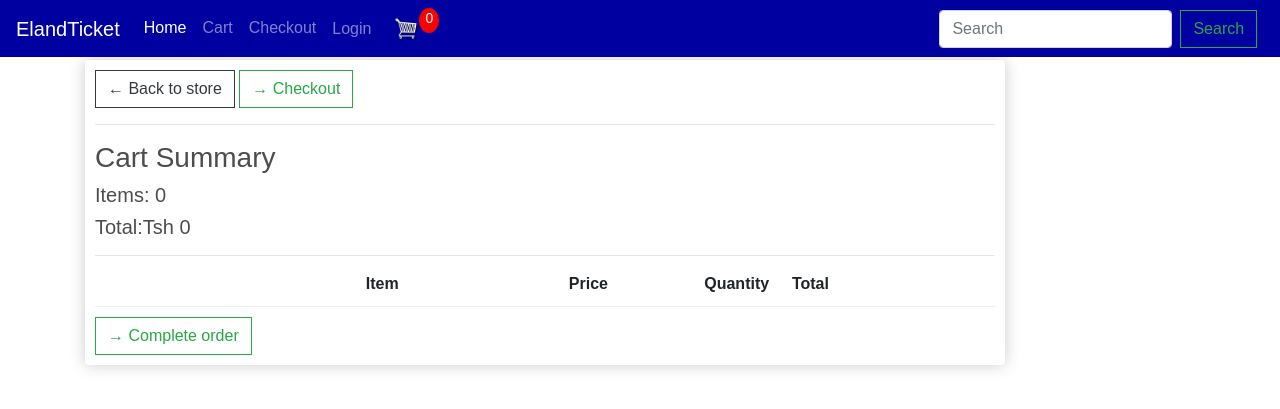
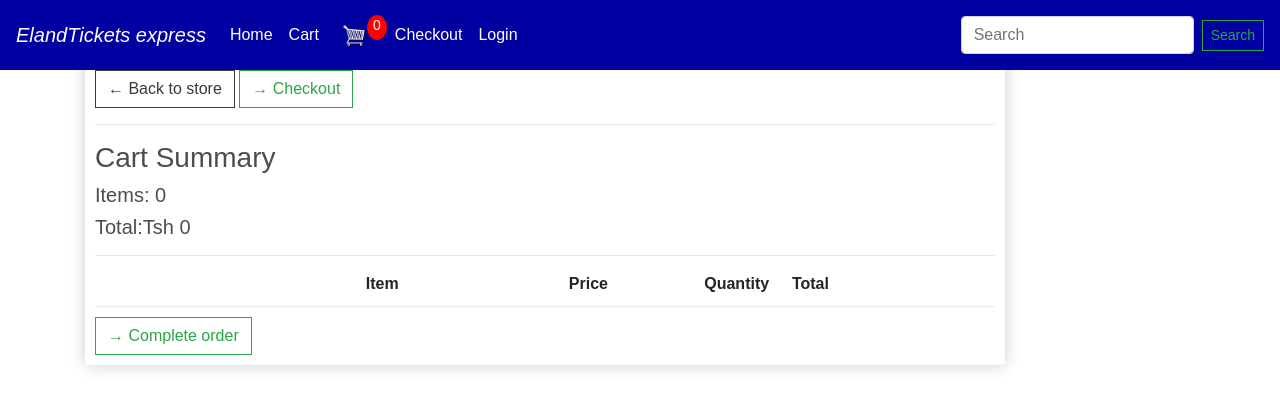
Before and after one commit to SundayJoshua/ecommerce, a Django app: page /cart/ in a window 1280 px wide. Shown: the top 409 px of the page. Run offline with Django 3.2, Linux system fonts and the light colour scheme; some libraries are stand-ins or nearby versions.

Commit message:
first commit

```diff
--- a/store/templates/store/base.html
+++ b/store/templates/store/base.html
@@ -86,8 +86,10 @@
 <body>
 
    <header>
-   <nav class="navbar navbar-expand-md navbar-dark bg-dark text-align-right fixed-top">
-  <a class="navbar-brand" href="{% url 'store' %}">ElandTicket</a>
+    <nav class="navbar navbar-expand-md navbar-dark bg-dark  fixed-top">
+      <div>
+      <a class="navbar-brand" href="{% url 'store' %}"><i>ElandTickets express</i></a>
+      </div>
       <button class="navbar-toggler" type="button" data-toggle="collapse" data-target="#navbarsExample04" aria-controls="navbarsExample04" aria-expanded="false" aria-label="Toggle navigation">
         <span class="navbar-toggler-icon"></span>
       </button>
@@ -97,31 +99,31 @@
           <li class="nav-item active">
             <a class="nav-link" href="{% url 'store' %}">Home <span class="sr-only">(current)</span></a>
           </li>
-      <li class="nav-item">
-        <a class="nav-link" href="{% url 'cart' %}">Cart</a>
-      </li>
-      <li class="nav-item">
-        <a class="nav-link" href="{% url 'checkout' %}">Checkout</a>
-      </li>
+          <li class="nav-item active">
             <div class="form-inline my-2 my-lg-0">
-        {% if user.is_authenticated %}
-        <a class="nav-link" href="{% url 'logout' %}">Logout</a>
-        {% else %}
-        <a class="nav-link" href="{% url 'login' %}">Login</a>
-        {% endif %}
+            <a class="nav-link active" href="{% url 'cart' %}">Cart</a>
             <a href="{% url 'cart' %}">
               <img  id="cart-icon" src="{% static 'img/6+cart.png' %}">
             </a>
            <p id="cart-total">{{cartItems}}</p>
-
          </div>
-     <form class="form-inline my-2 my-lg-0" style="padding-left: 500px;" action="{% url 'search' %}" method="POST">
+          </li>
+          <li class="nav-item active">
+            <a class="nav-link" href="{% url 'checkout' %}">Checkout</a>
+          </li>
+          <li class="dropdown">
+            {% if user.is_authenticated %}
+            <a class="nav-link active" href="{% url 'logout' %}">Logout</a>
+          {% else %}
+          <a class="nav-link  active" href="{% url 'login' %}">Login</a>
+          {% endif %}
+        </li>
+        </ul>
+        <form class="form-inline my-2 my-sm-2" style="padding-left: 350px;" action="{% url 'search' %}" method="POST">
           {% csrf_token %}
         <input class="form-control mr-sm-2" type="search" placeholder="Search" aria-label="Search" name="searched">
-      <button class="btn btn-outline-success my-2 my-sm-0" type="submit">Search</button>
+        <button class="btn btn-sm btn-outline-success my-2 my-sm-0" type="submit">Search</button>
       </form>
-
-    </ul>
       </div>
     </nav>
 </div>
--- a/users/templates/registration/base.html
+++ b/users/templates/registration/base.html
@@ -113,7 +113,7 @@
    <header>
    <nav class="navbar navbar-expand-md navbar-dark bg-dark  fixed-top">
   <div>
-  <a class="navbar-brand" href="{% url 'store' %}"><img src="/static/logo.png" width="200"  alt=""></a>
+  <a class="navbar-brand" href="{% url 'store' %}"><i>ElandTickets express</i></a>
   </div>
   <button class="navbar-toggler" type="button" data-toggle="collapse" data-target="#navbarsExample04" aria-controls="navbarsExample04" aria-expanded="false" aria-label="Toggle navigation">
     <span class="navbar-toggler-icon"></span>
```
Also changed, not shown: db.sqlite3. Lines whose indentation alone changed are shown as unchanged.
